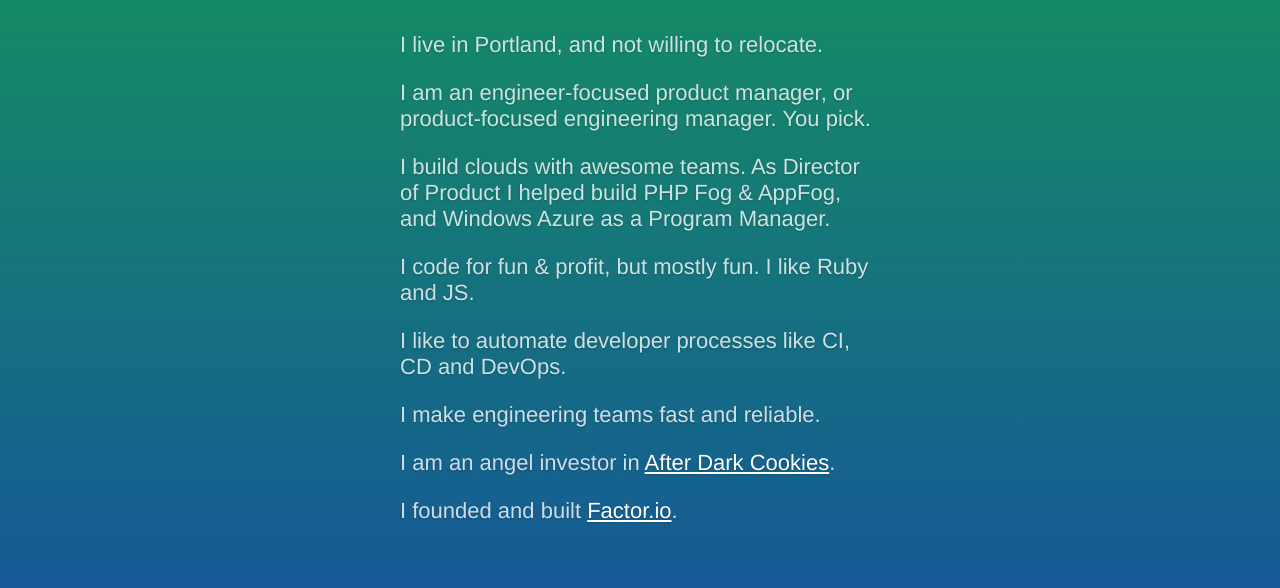
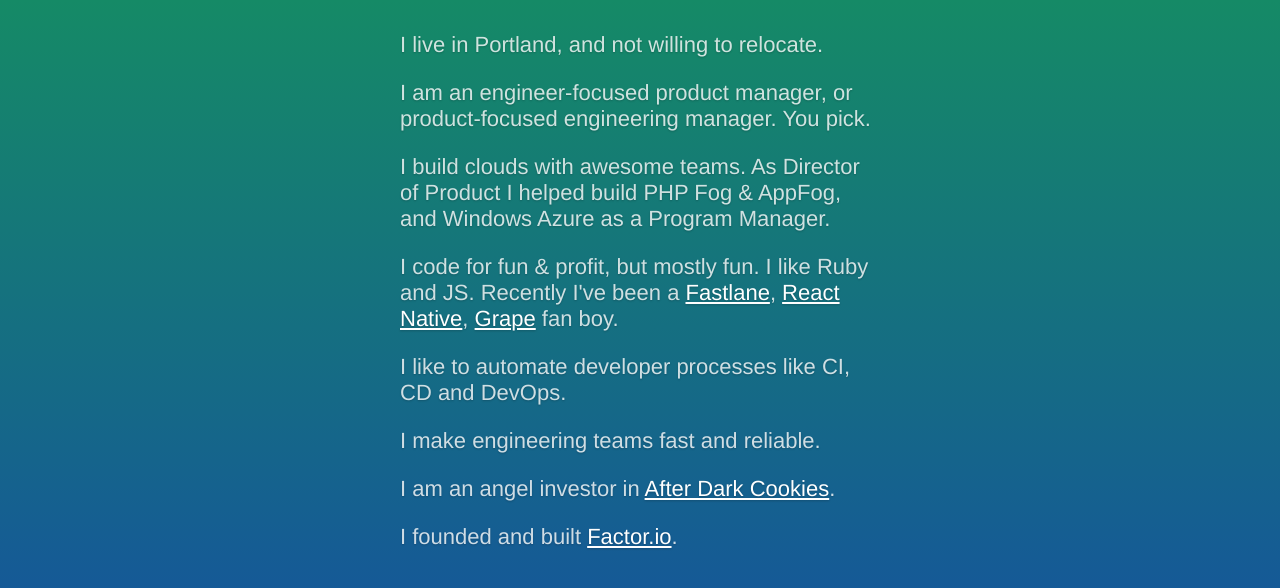
Before and after one commit to skierkowski/skierkowski.github.io, a plain HTML site: page index.html in a window 1280 px wide. Shown: the part 182-770 px from the top of the page. Drawn offline with Linux system fonts and the light colour scheme.

Commit message:
note on tech I like

```diff
--- a/index.html
+++ b/index.html
@@ -21,7 +21,7 @@
       <p>I live in Portland, and not willing to relocate.</p>
       <p>I am an engineer-focused product manager, or product-focused engineering manager. You pick.</p>
       <p>I build clouds with awesome teams. As Director of Product I helped build PHP Fog & AppFog, and Windows Azure as a Program Manager.</p>
-      <p>I code for fun & profit, but mostly fun. I like Ruby and JS.</p>
+      <p>I code for fun & profit, but mostly fun. I like Ruby and JS. Recently I've been a <a href="https://fastlane.tools/">Fastlane</a>, <a href="https://facebook.github.io/react-native/">React Native</a>, <a href="https://github.com/ruby-grape/grape">Grape</a> fan boy.</p>
       <p>I like to automate developer processes like CI, CD and DevOps.</p>
       <p>I make engineering teams fast and reliable.</p>
       <p>I am an angel investor in <a href="http://afterdarkcookies.com/">After Dark Cookies</a>.</p>
```
